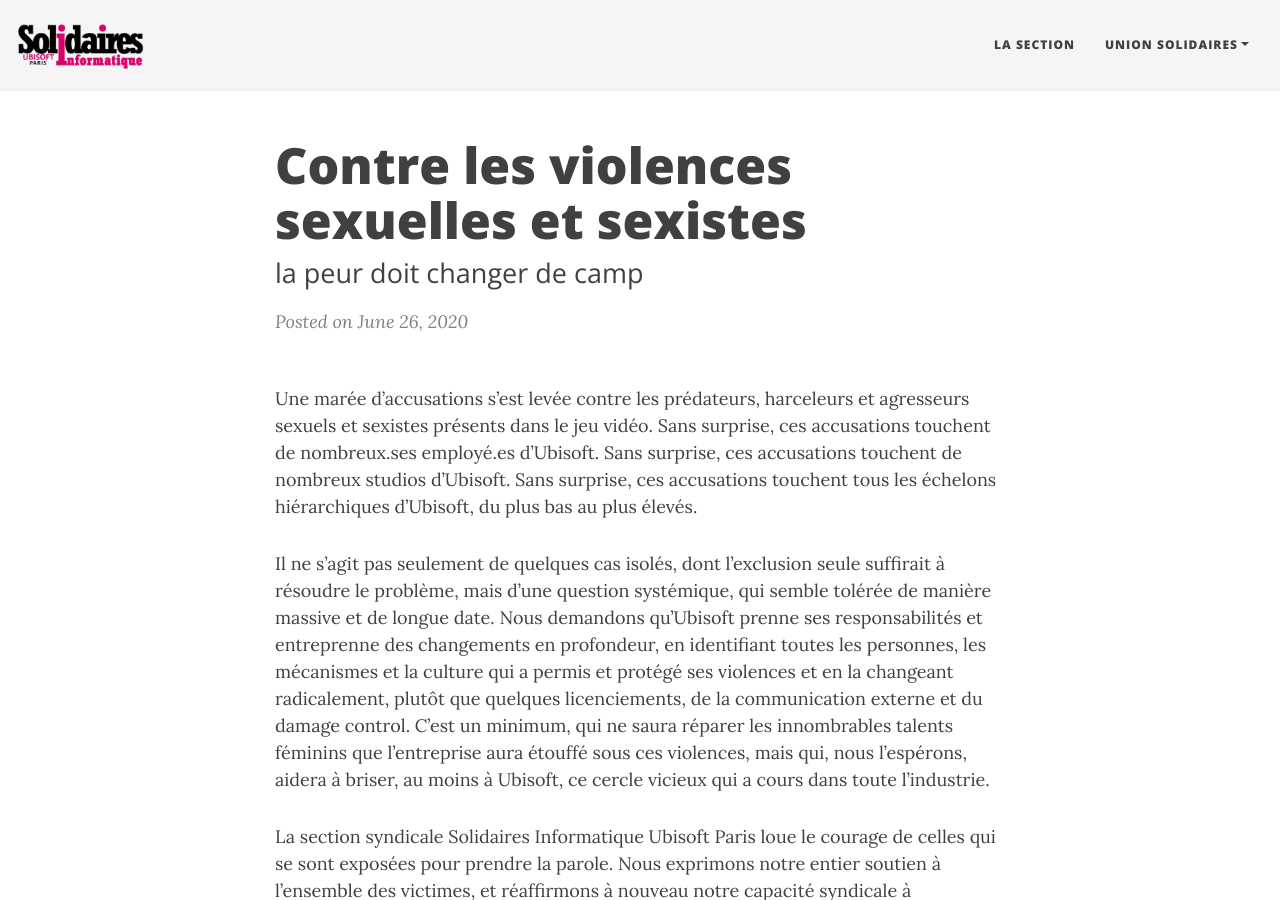
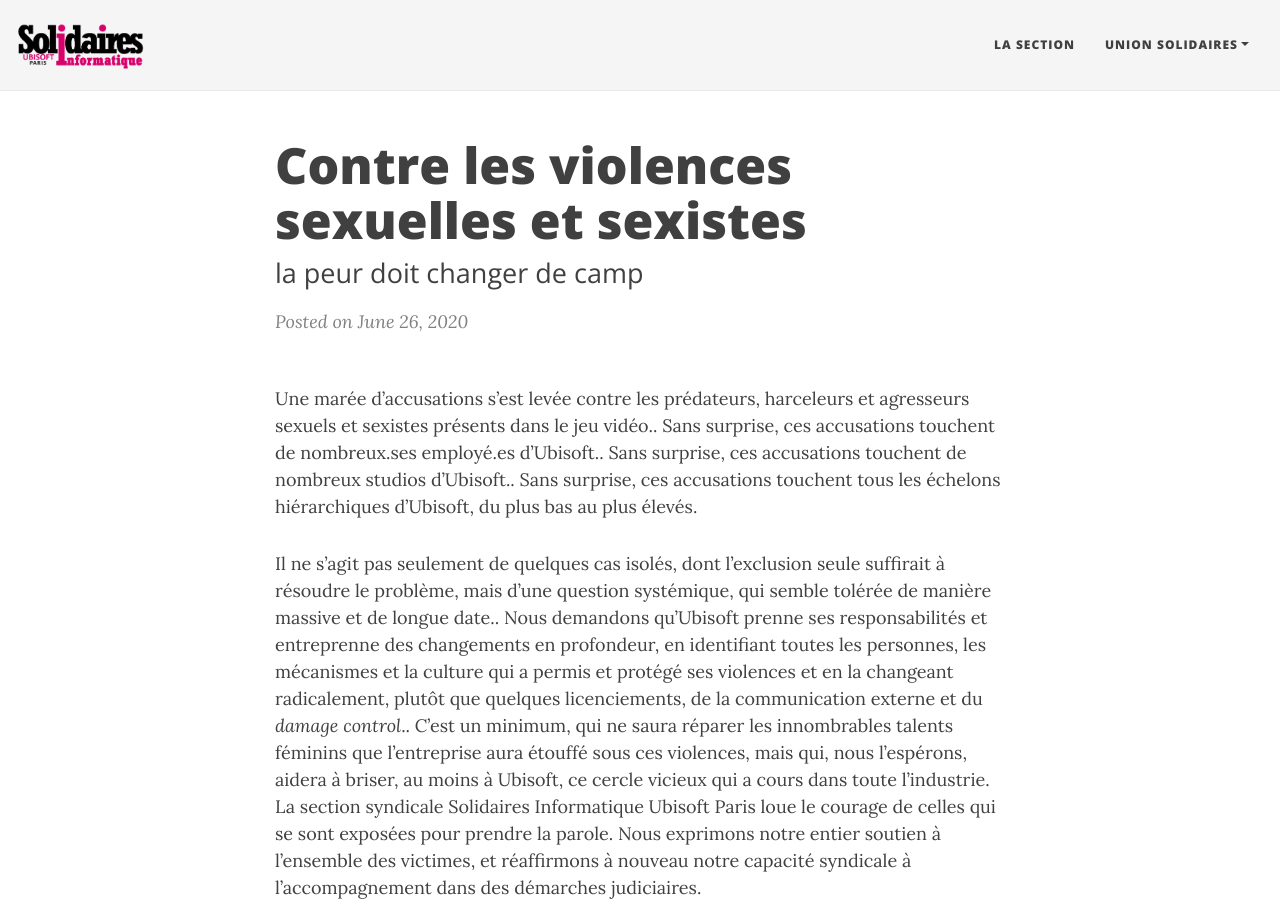
Before and after one commit to siubiparis/siubiparis.github.io, a Jekyll site: the page built from _posts/2020-06-26-ContreLesViolences.md, in a window 1280 px wide and 900 px high. Built offline with Jekyll 4.4.1, drawn with Linux system fonts in a browser that asks for light colours; nearby versions of some CDN libraries; some of the changed text lies outside the part shown.

Commit message:
Update 2020-06-26-ContreLesViolences.md

```diff
--- a/_posts/2020-06-26-ContreLesViolences.md
+++ b/_posts/2020-06-26-ContreLesViolences.md
@@ -4,15 +4,14 @@
 subtitle: la peur doit changer de camp
 ---
 
-Une marée d'accusations s'est levée contre les prédateurs, harceleurs et agresseurs sexuels et sexistes présents dans le jeu vidéo.
-Sans surprise, ces accusations touchent de nombreux.ses employé.es d'Ubisoft.
-Sans surprise, ces accusations touchent de nombreux studios d'Ubisoft.
+Une marée d'accusations s'est levée contre les prédateurs, harceleurs et agresseurs sexuels et sexistes présents dans le jeu vidéo..
+Sans surprise, ces accusations touchent de nombreux.ses employé.es d'Ubisoft..
+Sans surprise, ces accusations touchent de nombreux studios d'Ubisoft..
 Sans surprise, ces accusations touchent tous les échelons hiérarchiques d'Ubisoft, du plus bas au plus élevés.
 
-Il ne s'agit pas seulement de quelques cas isolés, dont l'exclusion seule suffirait à résoudre le problème, mais d'une question systémique, qui semble tolérée de manière massive et de longue date.
-Nous demandons qu'Ubisoft prenne ses responsabilités et entreprenne des changements en profondeur, en identifiant toutes les personnes, les mécanismes et la culture qui a permis et protégé ses violences et en la changeant radicalement, plutôt que quelques licenciements, de la communication externe et du damage control.
+Il ne s'agit pas seulement de quelques cas isolés, dont l'exclusion seule suffirait à résoudre le problème, mais d'une question systémique, qui semble tolérée de manière massive et de longue date..
+Nous demandons qu'Ubisoft prenne ses responsabilités et entreprenne des changements en profondeur, en identifiant toutes les personnes, les mécanismes et la culture qui a permis et protégé ses violences et en la changeant radicalement, plutôt que quelques licenciements, de la communication externe et du *damage control*..
 C'est un minimum, qui ne saura réparer les innombrables talents féminins que l'entreprise aura étouffé sous ces violences, mais qui, nous l'espérons, aidera à briser, au moins à Ubisoft, ce cercle vicieux qui a cours dans toute l'industrie.
-
 La section syndicale Solidaires Informatique Ubisoft Paris loue le courage de celles qui se sont exposées pour prendre la parole. Nous exprimons notre entier soutien à l'ensemble des victimes, et réaffirmons à nouveau notre capacité syndicale à l'accompagnement dans des démarches judiciaires.
 
 Ci-dessous, la [déclaration officielle de notre syndicat Solidaires Informatique](https://solidairesinformatique.org/2020/06/26/contre-les-violences-sexuelles-et-sexistes-la-peur-doit-changer-de-camp/).
```
